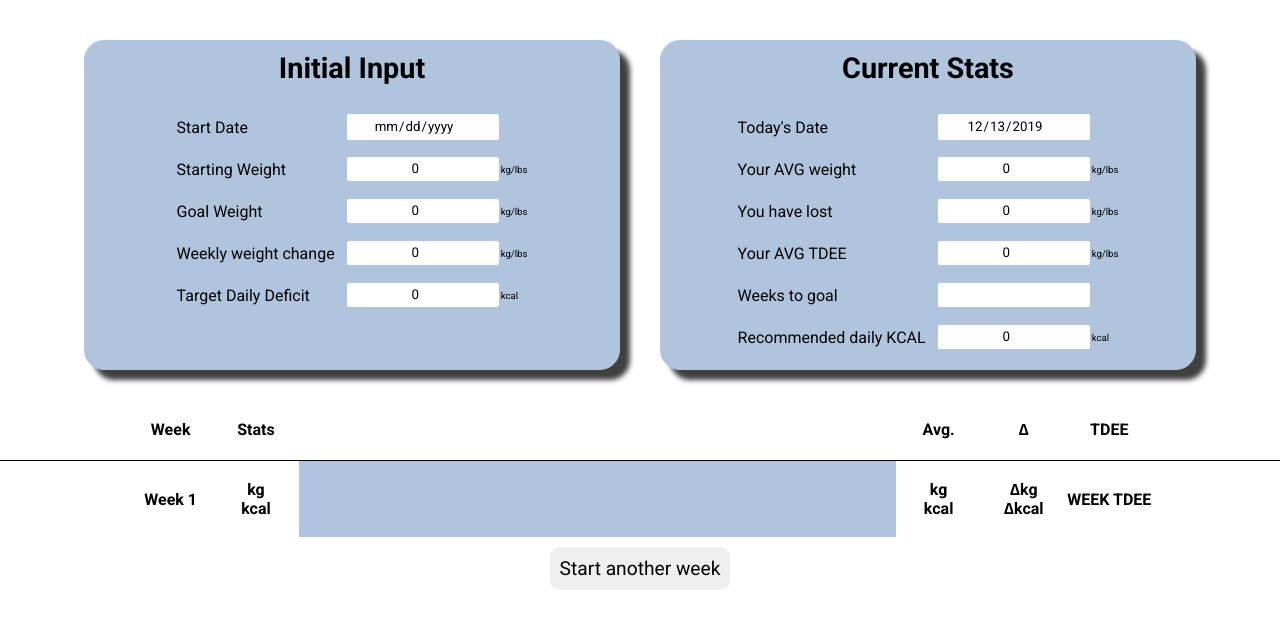
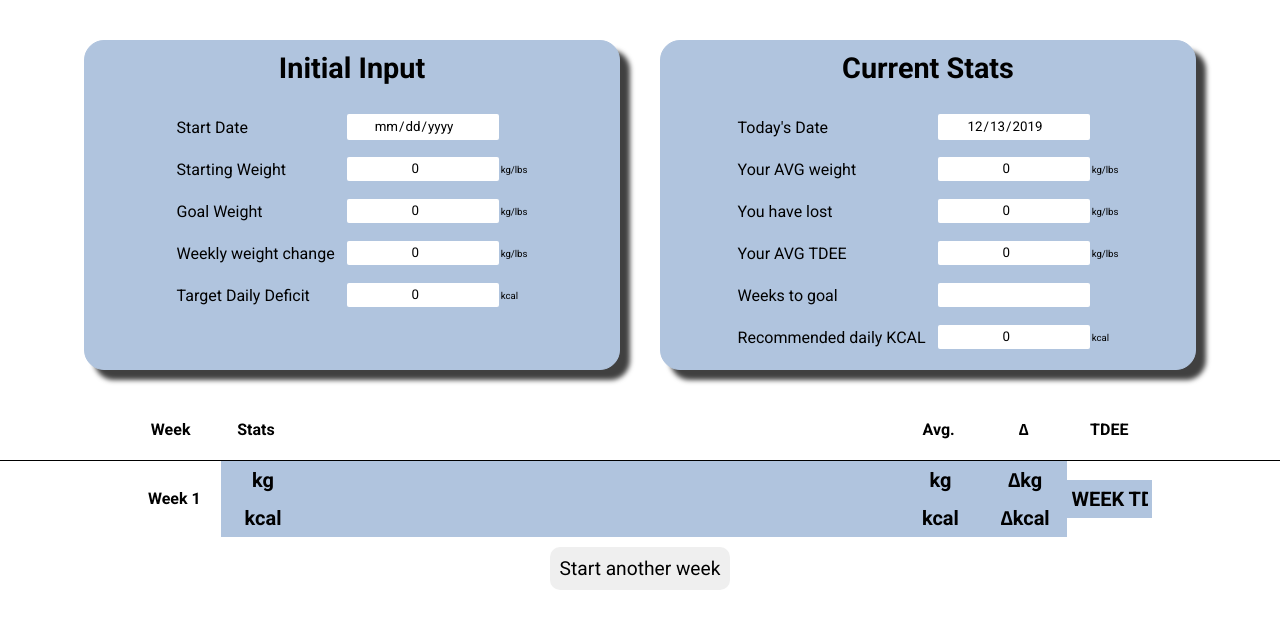
Before and after one commit to filipzakrocki/TDEE-reactivated, a React (Create React App) app: page / in a window 1280 px wide. Both pictures are taken after a click on the button "Start another week". Shown: the top 628 px of the page. Built offline with nearby package versions, Linux system fonts and the light colour scheme.

Commit message:
housekeeping + some styling mixins
TODO:
- mixins for cells in weekrow
- Dumb down the cells in weekrow.js
- make weekrow.js a container with all of the data passing it down to cells

```diff
--- a/src/components/Input/WeekLabel/WeekLabel.scss
+++ b/src/components/Input/WeekLabel/WeekLabel.scss
@@ -19,8 +19,7 @@
 }
 
 .weekLabel-label {
-  flex: 1;
-  font-weight: 600;
+  @include weekRow;
 }
 
 @media only screen and (max-width: 910px) {
--- /dev/null
+++ b/src/components/ResultRows/WeekRowCells/WeekNumber.js
@@ -0,0 +1,15 @@
+import React from "react";
+import "./WeekNumber.scss";
+
+const WeekNumber = props => {
+  let { weekNo, startDate } = props;
+
+  return (
+    <div className="WeekNumber">
+      <p>Week {weekNo}</p>
+      <p>{startDate}</p>
+    </div>
+  );
+};
+
+export default WeekNumber;
--- /dev/null
+++ b/src/components/ResultRows/WeekRowCells/WeekNumber.scss
@@ -0,0 +1,7 @@
+@import "../../../styles/main.scss";
+
+.WeekNumber {
+  @include weekRow;
+  @include weekRow-label;
+  font-size: $default-font;
+}
--- a/src/containers/Result/WeekRow/DayCell.js/DayCell.js
+++ b/src/containers/Result/WeekRow/DayCell.js/DayCell.js
@@ -4,26 +4,31 @@ import * as actions from "../../../../store/actions/index";
 import "./DayCell.scss";
 
 const DayCell = props => {
-  const { kg, kcal, setKcalAndKg, week, day } = props;
+  const { week, day, setKcalAndKg, weekData } = props;
+  const dayData = weekData[week].days[day];
+
   return (
     <div className="weekRow-entry">
       <input
         type="number"
-        onChange={e => setKcalAndKg(kcal, e.target.value, week, day)}
-        value={kg}
+        onChange={e => setKcalAndKg(dayData.kcal, e.target.value, week, day)}
+        value={dayData.kg}
       ></input>
       <input
         type="number"
-        onChange={e => setKcalAndKg(e.target.value, kg, week, day)}
-        value={kcal}
+        onChange={e => setKcalAndKg(e.target.value, dayData.kg, week, day)}
+        value={dayData.kcal}
       ></input>
     </div>
   );
 };
 
-// const mapStateToProps = state => {
-//   return {};
-// };
+const mapStateToProps = state => {
+  return {
+    weekData: state.calculator.weekData
+  };
+};
+
 const mapDispatchToProps = dispatch => {
   return {
     setKcalAndKg: (kal, kilo, weekIndex, dayIndex) =>
@@ -31,4 +36,4 @@ const mapDispatchToProps = dispatch => {
   };
 };
 
-export default connect(null, mapDispatchToProps)(DayCell);
+export default connect(mapStateToProps, mapDispatchToProps)(DayCell);
--- a/src/containers/Result/WeekRow/DayCell.js/DayCell.scss
+++ b/src/containers/Result/WeekRow/DayCell.js/DayCell.scss
@@ -4,6 +4,7 @@
   flex: 1;
   font-weight: 600;
 }
+
 .weekRow-entry input {
   width: 100%;
   border: none;
--- a/src/containers/Result/WeekRow/WeekRow.js
+++ b/src/containers/Result/WeekRow/WeekRow.js
@@ -5,18 +5,19 @@ import "./WeekRow.scss";
 import WeekRowWrapper from "../../../components/ResultRows/WeekRowWrapper/WeekRowWrapper";
 import DayCell from "./DayCell.js/DayCell";
 
+//cell components
+import WeekNumber from "../../../components/ResultRows/WeekRowCells/WeekNumber";
+
 const WeekRow = props => {
   const { weekNo, startDate, weekData, weekIndex } = props;
 
   const generateDate = (date, weeksToAdd) => {
     let startDate, days, months, years, daysToAdd, outputDate, formattedDate;
-
     startDate = new Date(date);
     days = startDate.getDate();
     months = startDate.getMonth();
     years = startDate.getYear() + 1900;
     daysToAdd = weeksToAdd * 7 - 7;
-
     outputDate = new Date(years, months, days + daysToAdd);
     formattedDate = outputDate.toDateString().slice(3);
 
@@ -25,37 +26,36 @@ const WeekRow = props => {
 
   return (
     <WeekRowWrapper>
-      <div className="weekRow-entry">
-        <p>Week {weekNo}</p>
-        <p>{startDate && generateDate(startDate, weekNo)}</p>
+      {/* MAYBE MAYBE MAKE A COMPONENT FOR ALL LABELS?! */}
+      <WeekNumber
+        weekNo={weekNo}
+        startDate={startDate && generateDate(startDate, weekNo)}
+      />
+      {/* TODO: separate columns into their own components, make them dumb with weekRow as Container and data link */}
+      <div className="weekRow-entry noMobile">
+        <input value={`kg`} />
+        <input value={`kcal`} />
       </div>
-      <div className="weekRow-entry noMobile">
-        <p>kg</p>
-        <p>kcal</p>
-      </div>
+      {/* DUMB DOWN DAYCELL COMPONENT?! LINK TO DATA THROUGH PROPS?! */}
       {weekData &&
         weekData[weekIndex].days.map((day, dayNum) => {
           return (
-            <DayCell
-              kg={day.kg}
-              kcal={day.kcal}
-              day={dayNum}
-              week={weekIndex}
-              key={weekIndex + dayNum}
-            />
+            <DayCell day={dayNum} week={weekIndex} key={weekIndex + dayNum} />
           );
         })}
 
       <div className="weekRow-entry noMobile">
-        <p>kg</p>
-        <p>kcal</p>
+        <input value={`kg`} />
+        <input value={`kcal`} />
       </div>
       <div className="weekRow-entry noMobile">
-        <p>∆kg</p>
-        <p>∆kcal</p>
+        <input value={`∆kg`} />
+        <input value={`∆kcal`} />
       </div>
 
-      <div className="weekRow-entry"> WEEK TDEE</div>
+      <div className="weekRow-entry">
+        <input value={`WEEK TDEE`} />
+      </div>
     </WeekRowWrapper>
   );
 };
--- a/src/containers/Result/WeekRow/WeekRow.scss
+++ b/src/containers/Result/WeekRow/WeekRow.scss
@@ -5,17 +5,11 @@
   border-top: 1px solid black;
 }
 
-.weekRow-wrapper {
-  display: flex;
-  padding: 0 10%;
-  text-align: center;
-  align-items: center;
-}
-
 .weekRow-entry {
   flex: 1;
   font-weight: 600;
 }
+
 .weekRow-entry input {
   width: 100%;
   border: none;
--- a/src/styles/_mixins.scss
+++ b/src/styles/_mixins.scss
@@ -1 +1,36 @@
-$color2: blue;
+@mixin noDisplay {
+  display: none;
+}
+
+@mixin weekRow {
+  flex: 1;
+  font-weight: 600;
+}
+
+@mixin weekRow-label {
+  width: 100%;
+  border: none;
+  outline-color: none;
+  background: $main-background-color;
+  font-size: $default-font;
+  margin: 0;
+  padding: 4px;
+  font-size: 20px;
+  text-align: center;
+  font-weight: 700;
+  line-height: 1.5;
+}
+
+@mixin weekRow-data {
+  width: 100%;
+  border: none;
+  outline-color: black;
+  background: $input-color;
+  font-size: $default-font;
+  margin: 0;
+  padding: 4px;
+  font-size: 20px;
+  text-align: center;
+  font-weight: 700;
+  line-height: 1.5;
+}
```
Also changed, not shown: src/store/reducers/calculator.js (+0 -7 lines).
